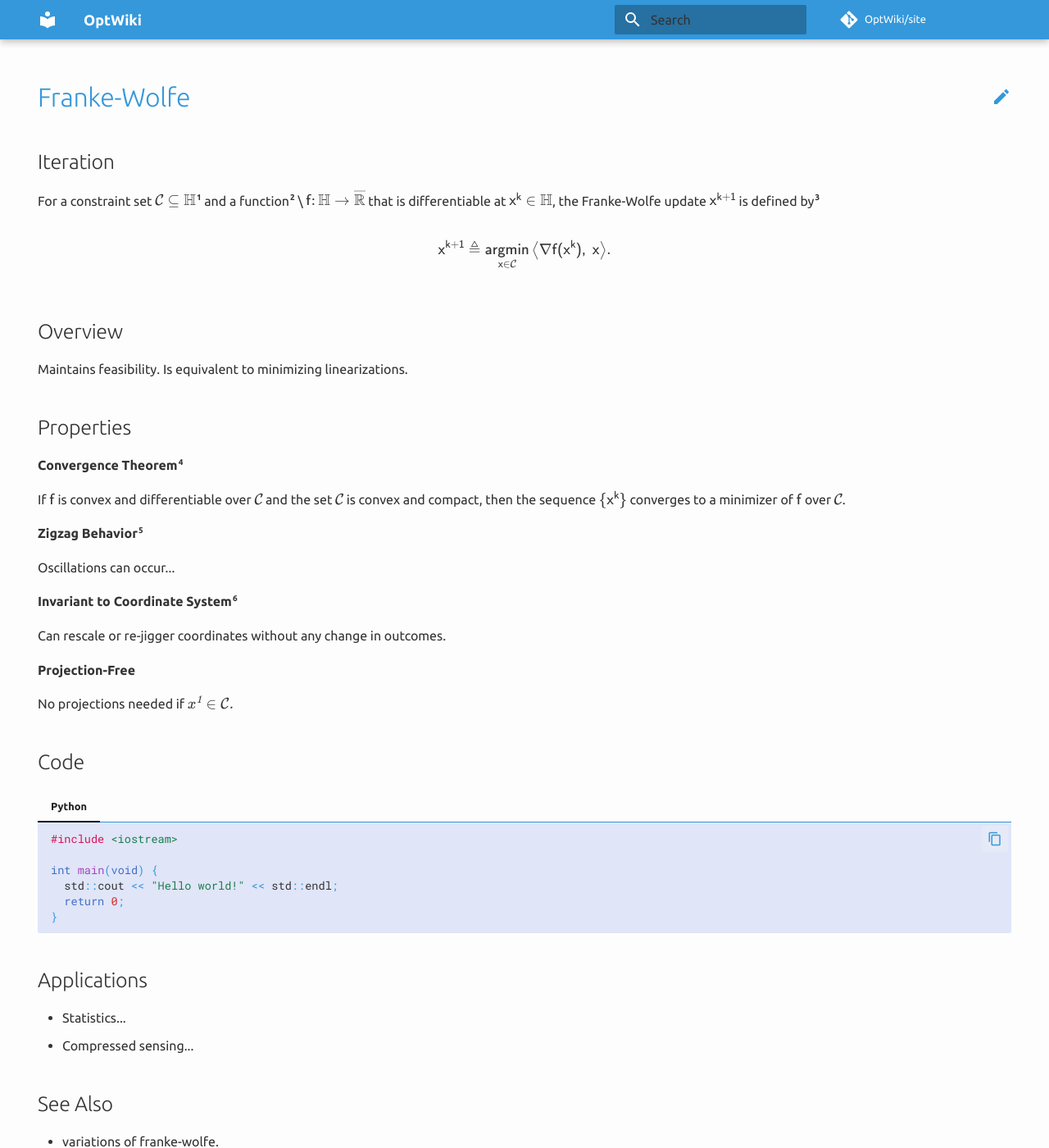
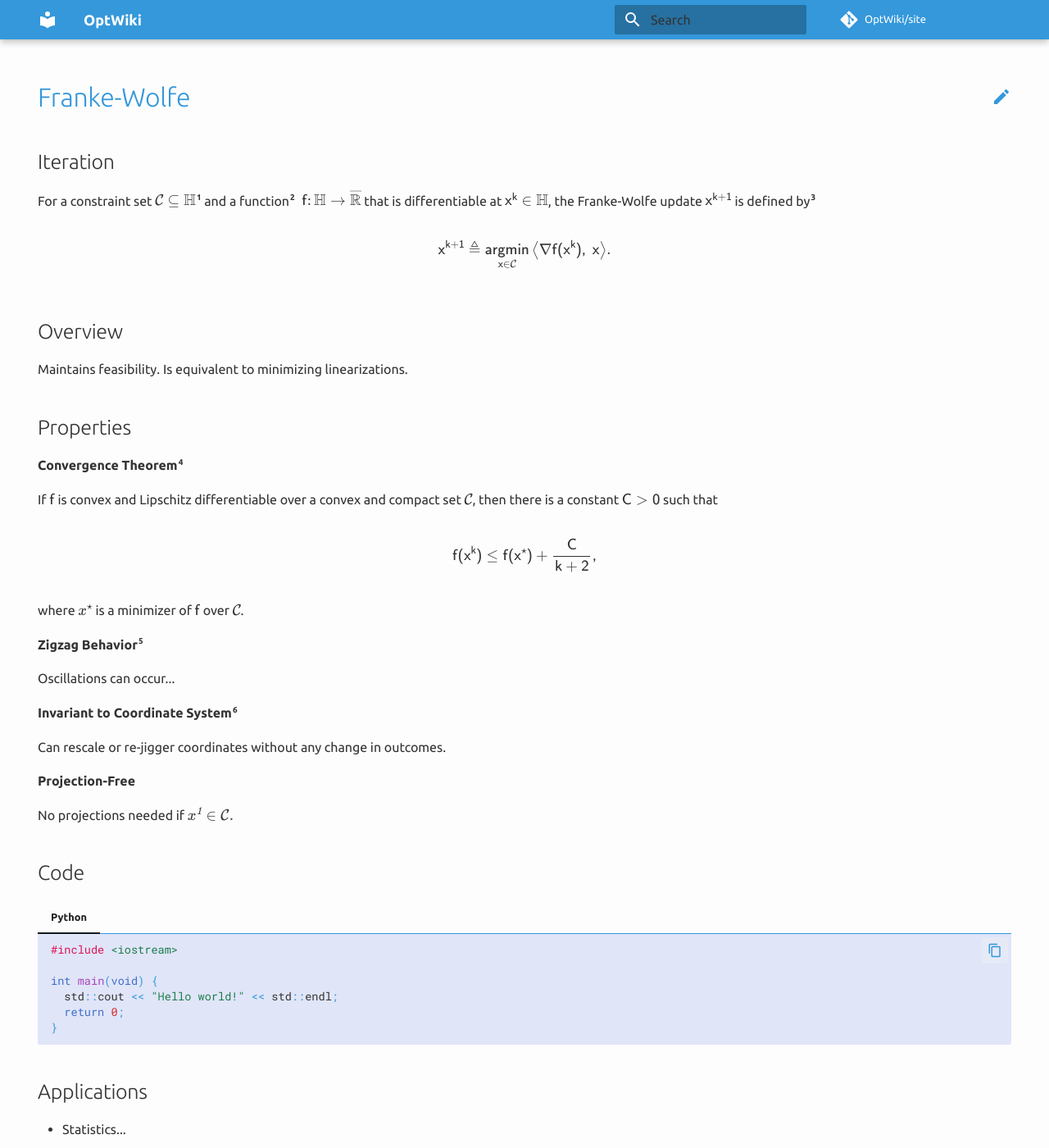
Before and after one commit to AppliedMathWiki/site, an MkDocs documentation site: the page built from docs/algorithm/franke-wolfe.md, in a window 1280 px wide and 1400 px high. Shown: the whole window at 82% size. Built offline with MkDocs 1.6.1 and Material for MkDocs 9.7.7, drawn with Linux system fonts in a browser that asks for light colours; comment, search, counter and statistics services are not loaded; some of the changed lines change nothing that is shown; some of the changed text lies outside the part shown.

Commit message:
Update franke-wolfe.md

```diff
--- a/docs/algorithm/franke-wolfe.md
+++ b/docs/algorithm/franke-wolfe.md
@@ -1,13 +1,17 @@
 ---
 hide:
   - navigation
+tags:
+  - algorithm
+  - franke-wolfe
+  - conditional-gradient
 ---
 
 # Franke-Wolfe
 
 ## Iteration
 
-For a constraint set $\mathcal{C} \subseteq \mathbb{H}$[^5]  and a function[^4] \ $\mathsf{f\colon \mathbb{H} \rightarrow \overline{\mathbb{R}}}$ that is differentiable at $\mathsf{x^k \in \mathbb{H}}$, the Franke-Wolfe update $\mathsf{x^{k+1}}$ is defined by[^6]
+For a constraint set $\mathcal{C} \subseteq \mathbb{H}$[^5]  and a function[^4] $\ \mathsf{f\colon \mathbb{H} \rightarrow \overline{\mathbb{R}}}$ that is differentiable at $\mathsf{x^k \in \mathbb{H}}$, the Franke-Wolfe update $\mathsf{x^{k+1}}$ is defined by[^6]
 
 [^5]: We let $\mathbb{H}$ be a real-valued finite dimensional Hilbert space (_e.g_ $\mathbb{H} = \mathbb{R}^{\mathsf{n}}$).
 
@@ -27,7 +31,13 @@ Maintains feasibility. Is equivalent to minimizing linearizations.
 
 **Convergence Theorem**[^1]
 
-If $\mathsf{f}$ is convex and differentiable over $\mathcal{C}$ and the set $\mathcal{C}$ is convex and compact, then the sequence $\mathsf{\{x^k\}}$ converges to a minimizer of $\mathsf{f}$ over $\mathcal{C}$.
+If $\mathsf{f}$ is convex and Lipschitz differentiable over a convex and compact set $\mathcal{C}$, then there is a constant $\mathsf{C> 0}$ such that
+
+$$
+\mathsf{f(x^k) \leq f(x^\star) + \dfrac{C}{k+2},}
+$$
+
+where $x^\star$ is a minimizer of $\mathsf{f}$ over $\mathcal{C}$.
 
 **Zigzag Behavior**[^2]
 
@@ -42,7 +52,7 @@ Can rescale or re-jigger coordinates without any change in outcomes.
 No projections needed if $\mathcal{x^1 \in \mathcal{C}.}$
 
 
-[^1]: Insert citation to classic work.
+[^1]: Jaggi. _Revisiting Frank-Wolfe: Projection-free sparse convex optimization._ ICML. 2013.
 
 [^2]: Insert citations to Jaggi paper.
 
```
